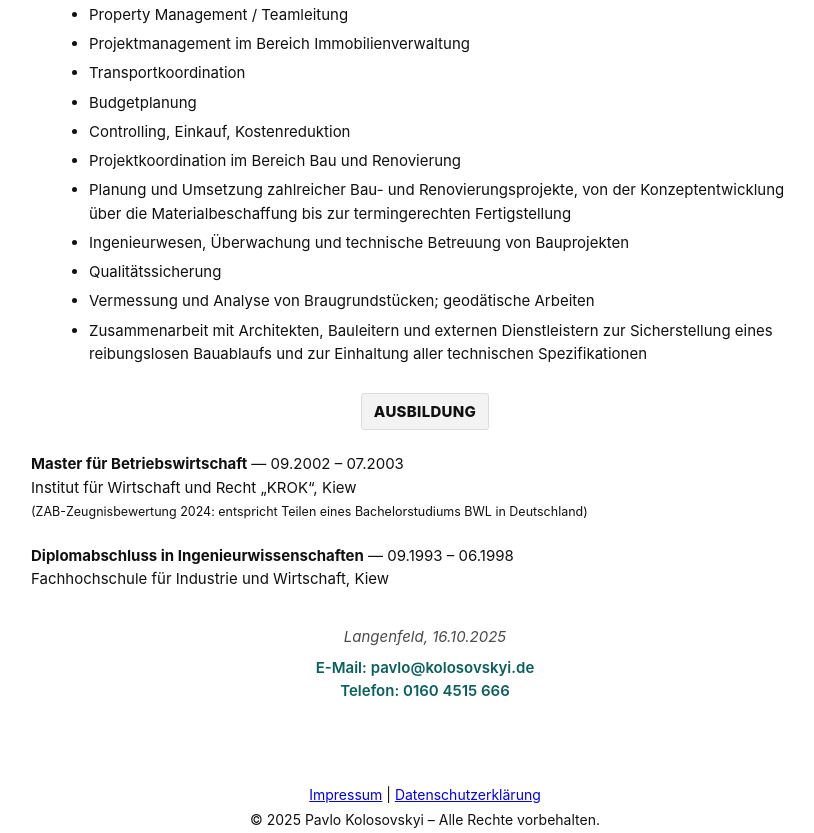
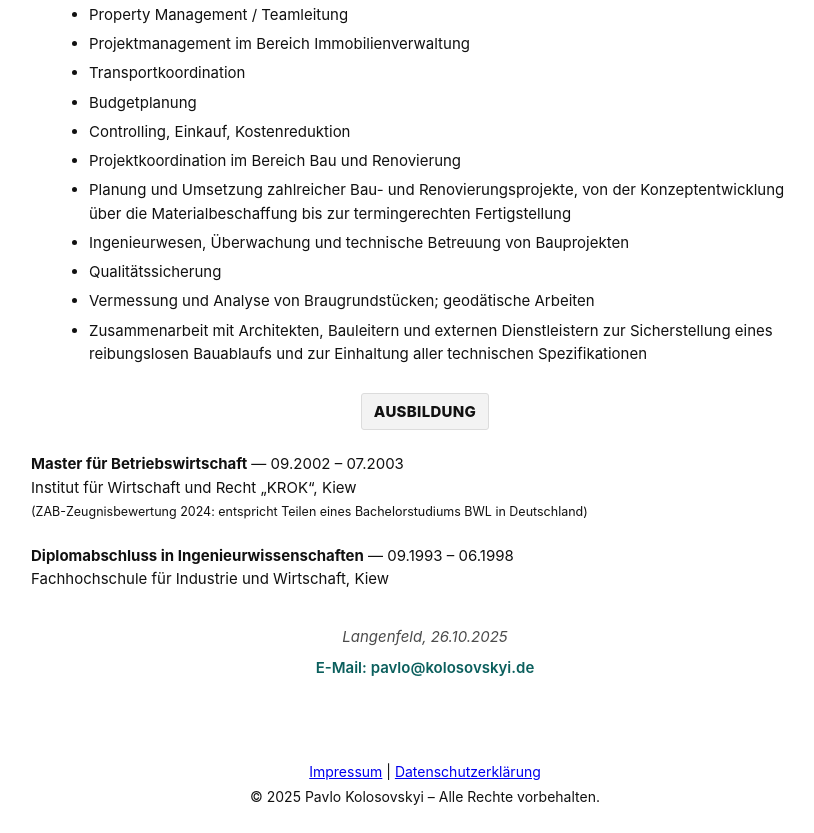
Before and after one commit to PavloKolosovskyi/kolosovskyi.github.io, a plain HTML site: page index.html in a window 1280 px wide. Shown: the part 428-1261 px from the top of the page, without its empty margins (215-1029 px from the left). After the commit the page ends 1237 px from the top, so only its background shows below. Drawn offline with Linux system fonts and the light colour scheme.

Commit message:
Update index.html

```diff
--- a/index.html
+++ b/index.html
@@ -86,12 +86,22 @@
     </div>
 
     <div class="footnote">
-      Langenfeld, 16.10.2025
-    </div>
-    <div class="email">
-  E-Mail: <a href="mailto:pavlo@kolosovskyi.de">pavlo@kolosovskyi.de</a><br>
-  Telefon: <a href="tel:+491604515666" aria-label="Telefonnummer 0 1 6 0 4 5 1 5 6 6 6">0160&nbsp;4515&nbsp;666</a>
+  Langenfeld, <span id="current-date"></span>
 </div>
+<div class="email">
+  E-Mail: <a href="mailto:pavlo@kolosovskyi.de">pavlo@kolosovskyi.de</a>
+</div>
+
+<script>
+  // Вставляє поточну дату у форматі "dd.mm.yyyy"
+  const date = new Date();
+  const formatted = date.toLocaleDateString('de-DE', {
+    day: '2-digit',
+    month: '2-digit',
+    year: 'numeric'
+  });
+  document.getElementById('current-date').textContent = formatted;
+</script>
   </main>
 </body>
 </html>
```
